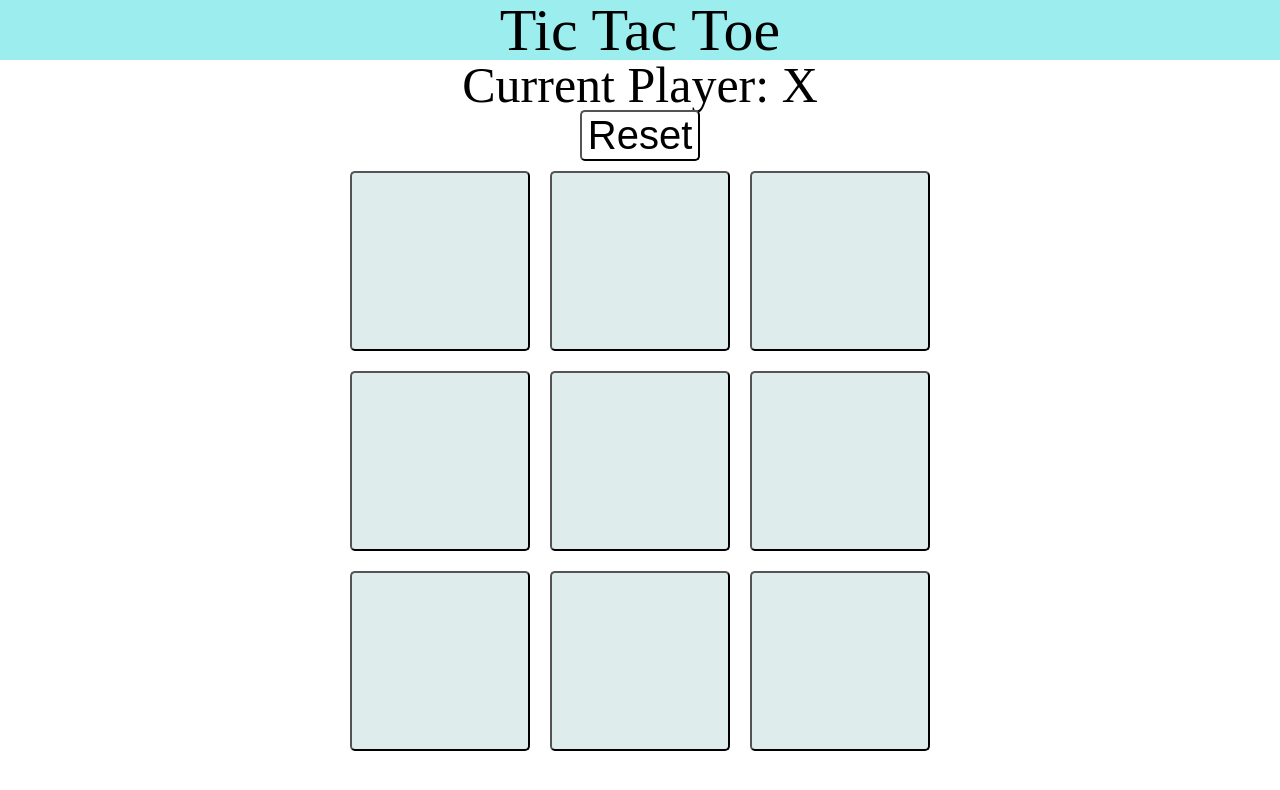
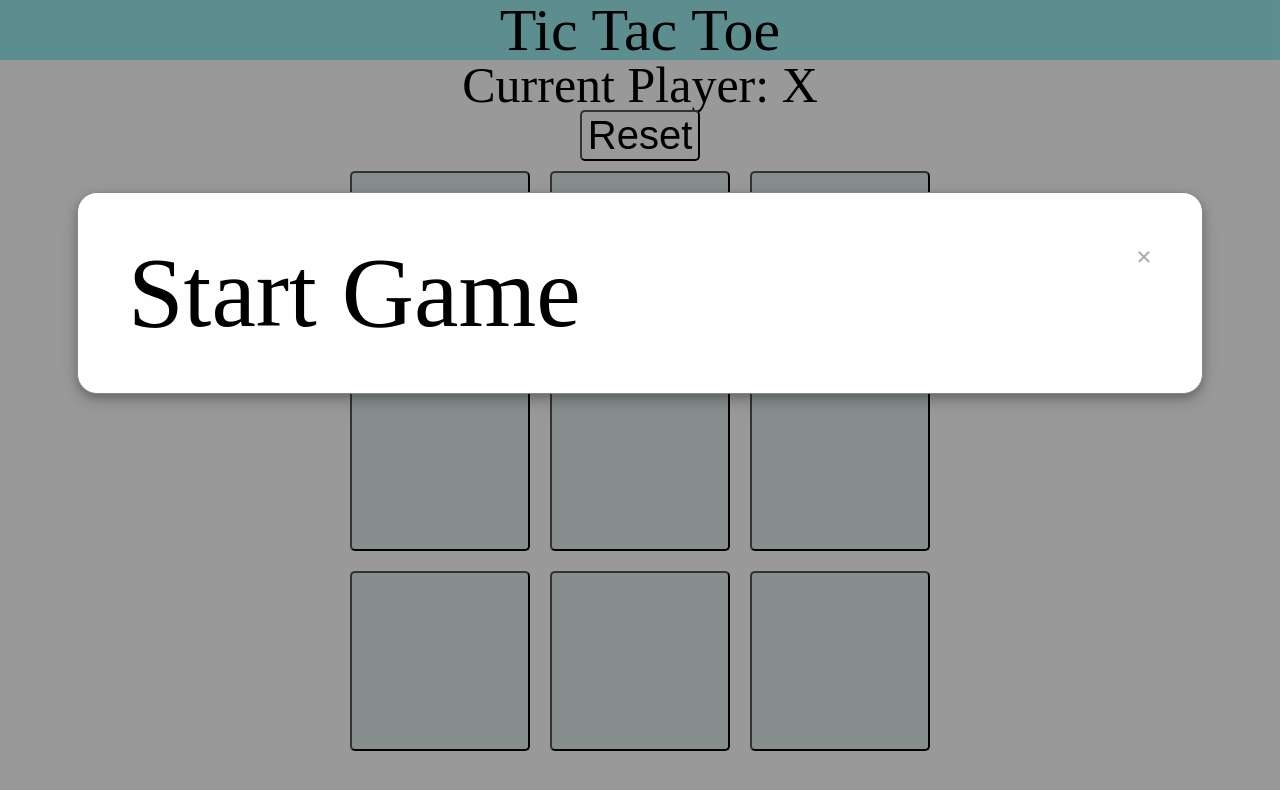
Before and after one commit to Robert-Shirley/TicTacToe, a plain HTML site: page index.html in a window 1280 px wide. Drawn offline with Linux system fonts and the light colour scheme.

Commit message:
Working on adding initial form

```diff
--- a/index.html
+++ b/index.html
@@ -59,6 +59,16 @@
       </div>
 
     </div>
+    <div id="InitialForm" class="modal">
+
+      <!-- Modal content -->
+      <div class="modal-content">
+        <span class="close">&times;</span>
+        <p>Start Game</p>
+      </div>
+
+    </div>
+
 </body>
 
 
--- a/script.js
+++ b/script.js
@@ -126,3 +126,15 @@ span3.onclick = function() {
       modal3.style.display = "none";
     }
   }
+
+//initial form selector
+var InitialForm = document.getElementById("InitialForm");
+var span4 = document.getElementsByClassName("close")[3];
+
+span4.onclick = function() {
+    InitialForm.style.display = "none";
+  }
+window.onload = function()
+{
+    InitialForm.style.display = "block";
+}
```
